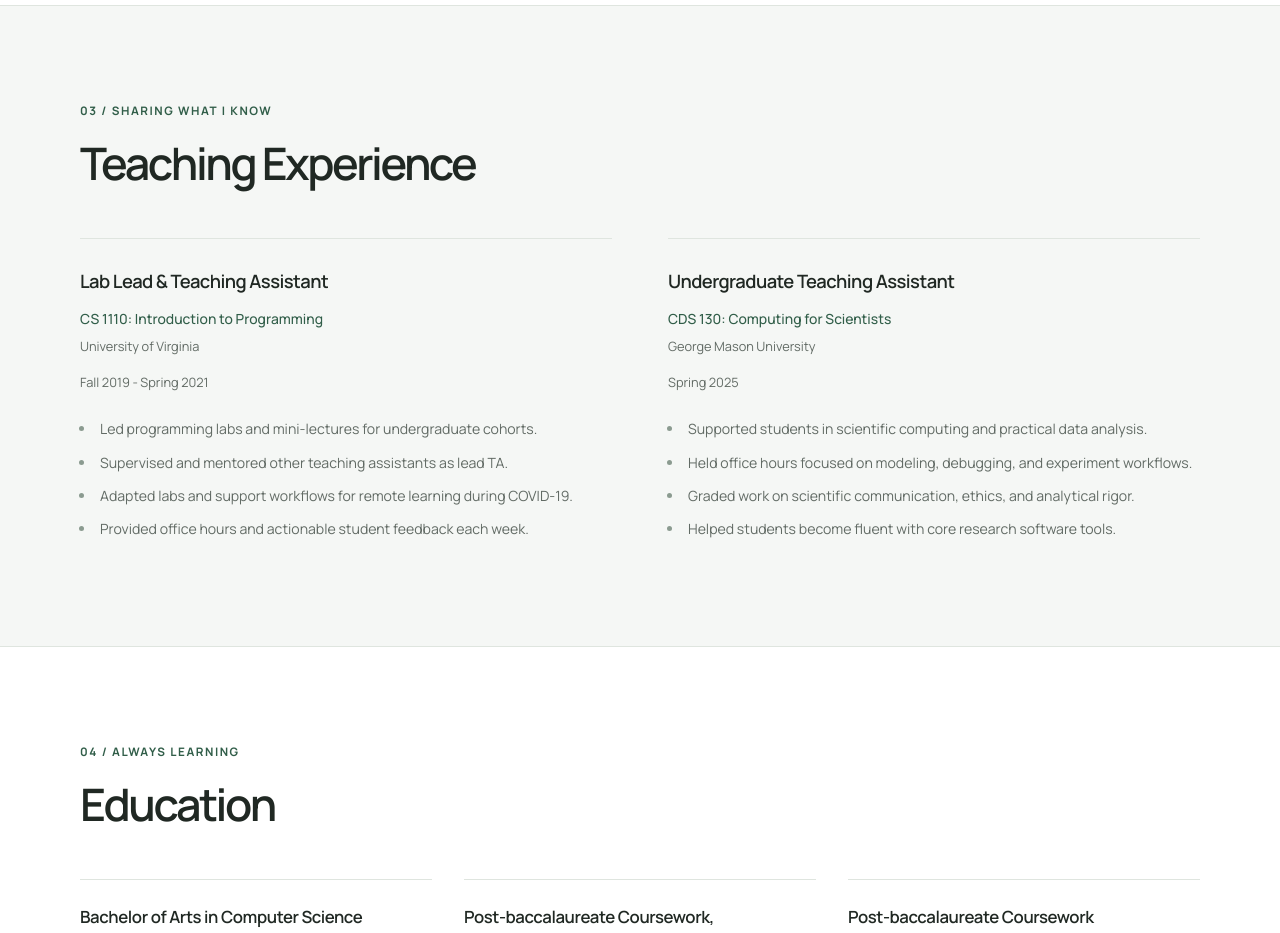
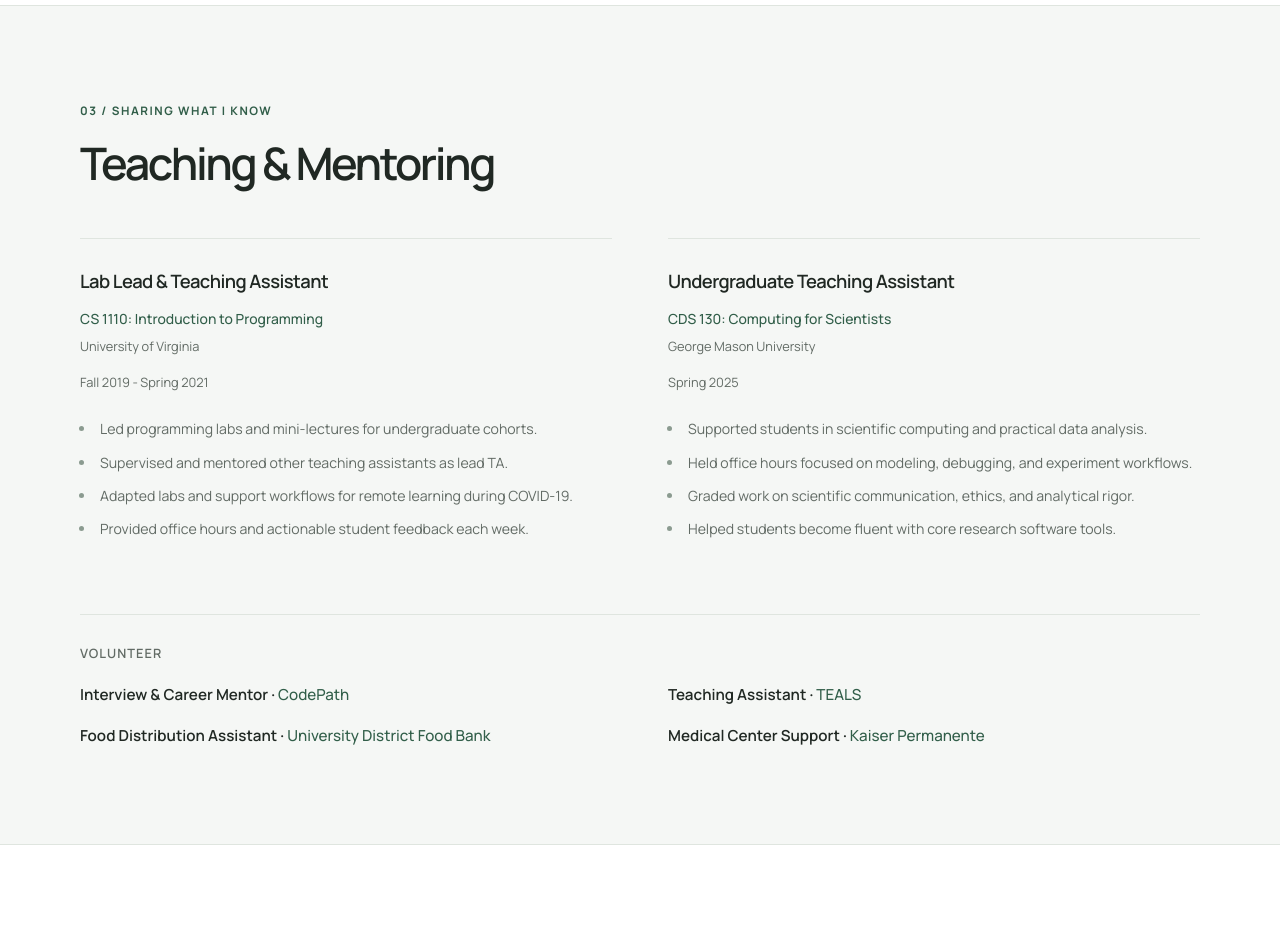
Before and after one commit to quyenxhuynh/portfolio, a React (Vite) app: page / in a window 1280 px wide. Shown: the part 2860-3793 px from the top of the page. Built offline with nearby package versions, Linux system fonts and the light colour scheme.

Commit message:
Add a Volunteer list to Teaching & Mentoring
Co-Authored-By: Claude Opus 5.5 <noreply@anthropic.com>

```diff
--- a/src/sections/Teaching.css
+++ b/src/sections/Teaching.css
@@ -58,9 +58,51 @@
   color: #8b9b90;
 }
 
+.teaching-volunteer {
+  margin-top: 4rem;
+  border-top: 1px solid var(--stroke);
+  padding-top: 1.75rem;
+}
+
+.teaching-volunteer__title {
+  font-size: 0.8rem;
+  font-weight: 600;
+  letter-spacing: 0.08em;
+  text-transform: uppercase;
+  color: var(--text-muted);
+  margin-bottom: 1.25rem;
+}
+
+.teaching-volunteer__list {
+  list-style: none;
+  margin: 0;
+  padding: 0;
+  display: grid;
+  grid-template-columns: repeat(2, minmax(0, 1fr));
+  gap: 1rem 3.5rem;
+}
+
+.teaching-volunteer__item {
+  font-size: 0.95rem;
+  font-weight: 600;
+}
+
+.teaching-volunteer__item span {
+  font-weight: 500;
+  color: var(--brand);
+}
+
 @media (max-width: 768px) {
   .teaching-grid {
     grid-template-columns: 1fr;
     gap: 2rem;
   }
+
+  .teaching-volunteer {
+    margin-top: 2.5rem;
+  }
+
+  .teaching-volunteer__list {
+    grid-template-columns: 1fr;
+  }
 }
--- a/src/sections/Teaching.tsx
+++ b/src/sections/Teaching.tsx
@@ -8,6 +8,12 @@ interface TeachingItem {
   institution: string;
   period: string;
   description: string[];
+}
+
+interface VolunteerItem {
+  id: string;
+  role: string;
+  organization: string;
 }
 
 const Teaching: React.FC = () => {
@@ -40,12 +46,35 @@ const Teaching: React.FC = () => {
     }
   ];
 
+  const volunteering: VolunteerItem[] = [
+    {
+      id: 'volunteer-1',
+      role: 'Interview & Career Mentor',
+      organization: 'CodePath'
+    },
+    {
+      id: 'volunteer-2',
+      role: 'Teaching Assistant',
+      organization: 'TEALS'
+    },
+    {
+      id: 'volunteer-3',
+      role: 'Food Distribution Assistant',
+      organization: 'University District Food Bank'
+    },
+    {
+      id: 'volunteer-4',
+      role: 'Medical Center Support',
+      organization: 'Kaiser Permanente'
+    }
+  ];
+
   return (
     <section id="teaching" className="teaching">
       <div className="teaching__container">
         <div className="teaching__header">
           <p className="section-label">03 / Sharing what I know</p>
-          <h2 className="section-title">Teaching Experience</h2>
+          <h2 className="section-title">Teaching &amp; Mentoring</h2>
         </div>
 
         <div className="teaching-grid">
@@ -71,6 +100,17 @@ const Teaching: React.FC = () => {
             </div>
           ))}
         </div>
+
+        <div className="teaching-volunteer">
+          <h3 className="teaching-volunteer__title">Volunteer</h3>
+          <ul className="teaching-volunteer__list">
+            {volunteering.map((item) => (
+              <li key={item.id} className="teaching-volunteer__item">
+                {item.role} · <span>{item.organization}</span>
+              </li>
+            ))}
+          </ul>
+        </div>
       </div>
     </section>
   );
```
